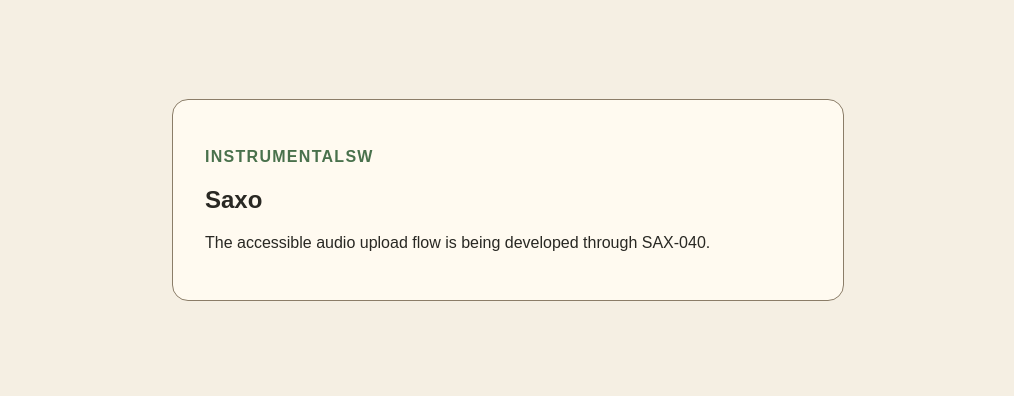
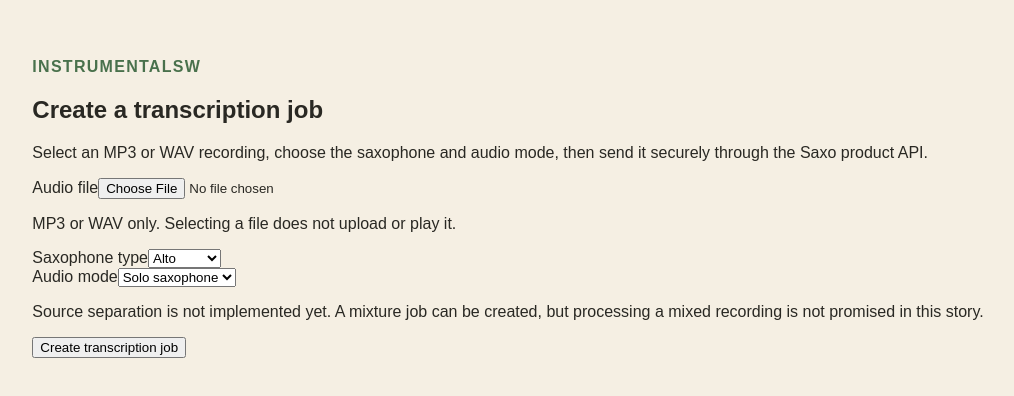
Before and after one commit to EnzoAA004/InstrumentalSW_Frontend, a Next.js app: page / in a window 1280 px wide. Shown: the part 200-596 px from the top of the page, without its empty margins (132-1146 px from the left). Built offline with nearby package versions, Linux system fonts and the light colour scheme.

Commit message:
feat(SAX-040): expose the audio upload screen

```diff
--- a/src/app/page.tsx
+++ b/src/app/page.tsx
@@ -1,11 +1,9 @@
+import { AudioUploadForm } from "@/components/audio-upload-form";
+
 export default function HomePage() {
   return (
     <main className="shell">
-      <section className="placeholder" aria-labelledby="page-title">
-        <p className="eyebrow">InstrumentalSW</p>
-        <h1 id="page-title">Saxo</h1>
-        <p>The accessible audio upload flow is being developed through SAX-040.</p>
-      </section>
+      <AudioUploadForm />
     </main>
   );
 }
```
